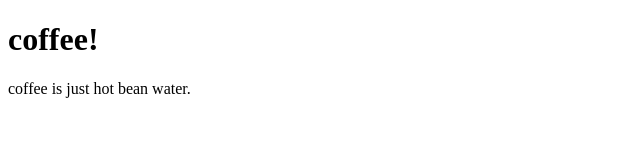
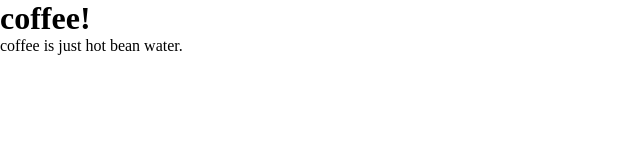
Before and after one commit to cat-plevak/quick_coffee, a plain HTML site: page index.html in a window 1280 px wide. Shown: the whole page, without its empty margins (0-640 px from the left). Drawn offline with Linux system fonts and the light colour scheme.

Commit message:
attached stylesheet and applied clearfix

```diff
--- a/css/main.css
+++ b/css/main.css
@@ -0,0 +1,6 @@
+*,
+*::before,
+*:after {
+  box-sizing: border-box;
+  margin: 0px;
+}
--- a/index.html
+++ b/index.html
@@ -3,6 +3,7 @@
   <head>
     <meta charset="utf-8">
     <title>git coffee</title>
+    <link rel='stylesheet' href='css/main.css'>
   </head>
   <body>
     <main>
```
